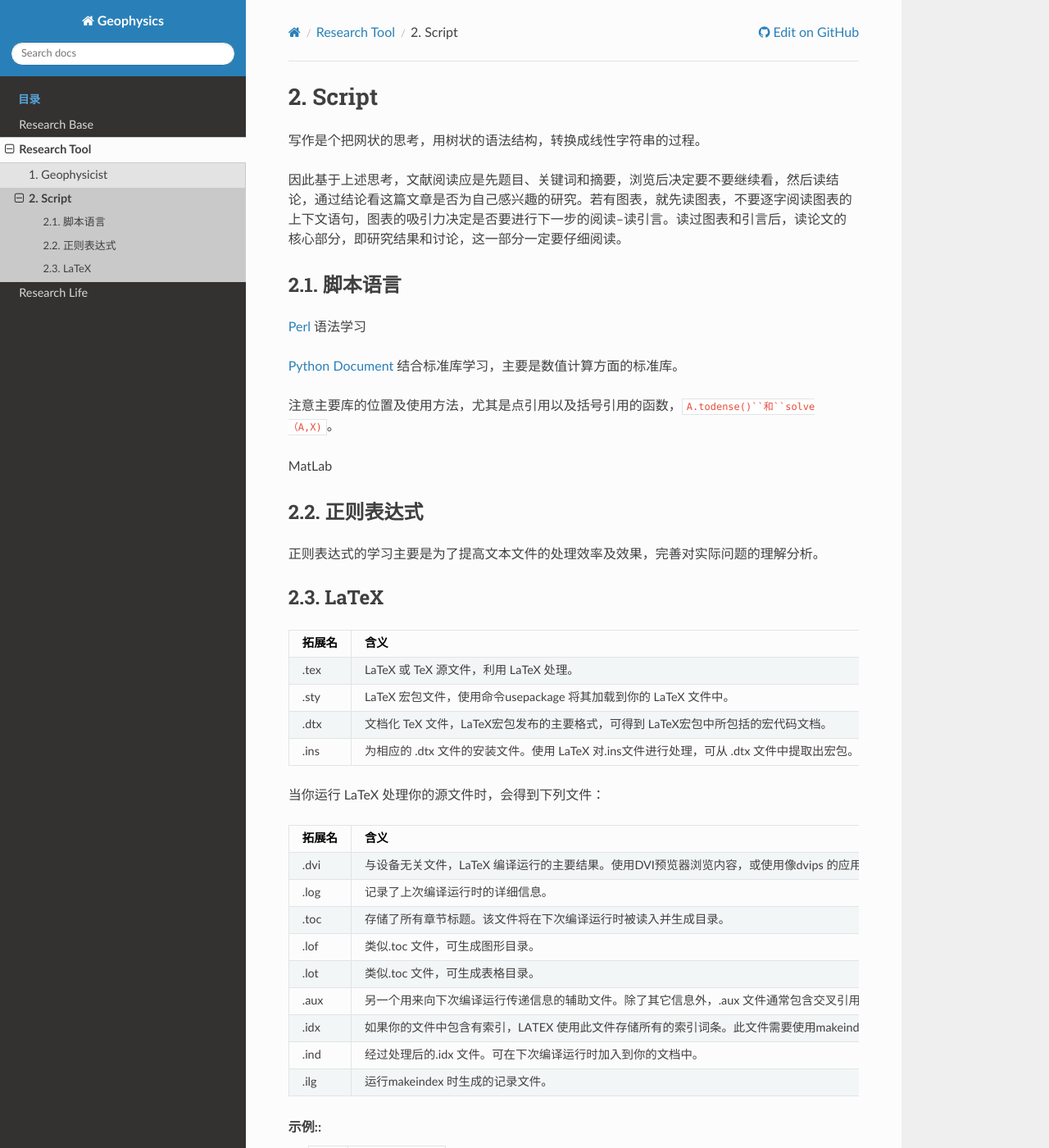
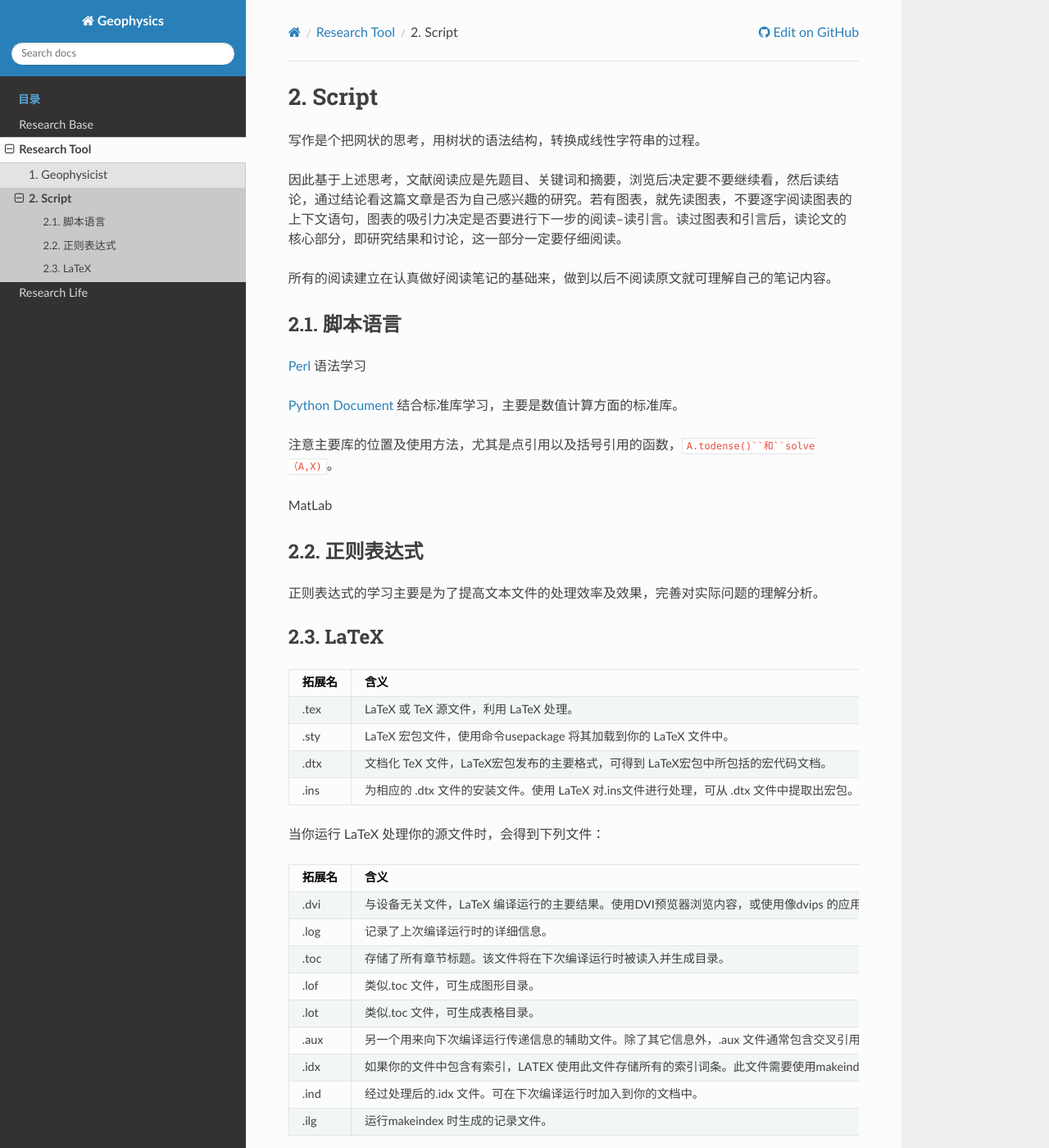
Before and after one commit to geosciman/GeophysicsResearch, a Sphinx documentation site: the page built from source/tool/script.rst, in a window 1280 px wide and 1400 px high. Shown: the whole window at 82% size. Built offline with Sphinx 7.4.7 and the Read the Docs theme 2.0.0, drawn with Linux system fonts in a browser that asks for light colours; some of the changed text lies outside the part shown.

Commit message:
update file

```diff
--- a/source/tool/script.rst
+++ b/source/tool/script.rst
@@ -4,6 +4,8 @@ Script
 写作是个把网状的思考，用树状的语法结构，转换成线性字符串的过程。
 
 因此基于上述思考，文献阅读应是先题目、关键词和摘要，浏览后决定要不要继续看，然后读结论，通过结论看这篇文章是否为自己感兴趣的研究。若有图表，就先读图表，不要逐字阅读图表的上下文语句，图表的吸引力决定是否要进行下一步的阅读--读引言。读过图表和引言后，读论文的核心部分，即研究结果和讨论，这一部分一定要仔细阅读。
+
+所有的阅读建立在认真做好阅读笔记的基础来，做到以后不阅读原文就可理解自己的笔记内容。
 
 脚本语言
 --------------
@@ -57,7 +59,7 @@ LaTeX
 | .ilg  | 运行makeindex 时生成的记录文件。                                                                       |
 +-------+--------------------------------------------------------------------------------------------------------+
 
-示例::
+.. _rst-tables:
     +----+---------------------------------+
     | ID | Command                         |
     +====+=================================+
```
